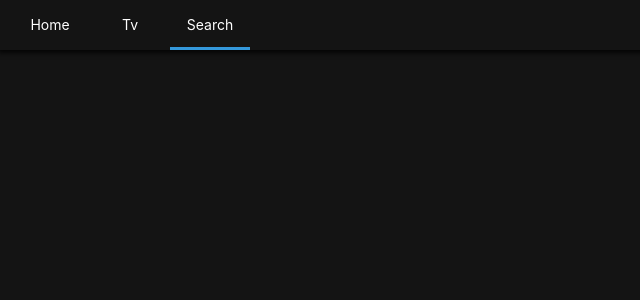
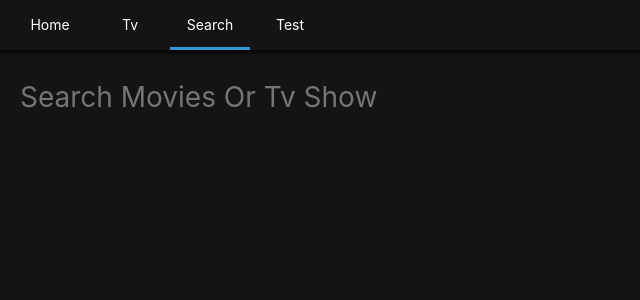
Before and after one commit to junhoKims/krakflix, a React (Create React App) app: page /search in a window 1280 px wide. Shown: the top 300 px of the page, without its empty margins (0-640 px from the left). Built offline with nearby package versions, Linux system fonts and the light colour scheme.

Commit message:
sample code) posts paging

```diff
--- a/src/Components/Header.js
+++ b/src/Components/Header.js
@@ -47,6 +47,9 @@ export default withRouter(({location: { pathname }}) => (
             <Item current={pathname === '/search'}>
                 <SLink to='/search'>Search</SLink>
             </Item>
+            <Item current={pathname === '/test'}>
+                <SLink to='/test'>Test</SLink>
+            </Item>
         </HeaderListUl>
     </Header>
 ));
--- /dev/null
+++ b/src/Components/Pagination.js
@@ -0,0 +1,50 @@
+import React from 'react';
+import styled from 'styled-components';
+
+const List = styled.ul`
+    display: inline-flex;
+    margin-top: 16px;
+    margin-left: 16px;
+    border-color: white;
+    justify-content: flex-start;
+    align-items: flex-start;
+    border: 1px solid;
+`;
+
+const Item = styled.li`
+    padding: 12px;
+    background-color: ${props => props.isActive ? 'white' : 'black'};
+    :not(:last-child) {
+        border-right: 1px white solid;
+    }
+`;
+
+const PageNumber = styled.span`
+    color: ${props => props.isActive ? 'black' : 'white'};
+`;
+
+
+const Pagination = ({ curPage, postPerPage, totalPosts, onChangePage }) => {
+    const pageNumbers = [];
+
+    for(let i=1;i<Math.ceil(totalPosts / postPerPage);i++) {
+        pageNumbers.push(i)
+    }
+
+    return (
+        <nav>
+            <List>
+                {pageNumbers.map(page => (
+                    <Item
+                        key={page}
+                        isActive={page === curPage}
+                        onClick={() => onChangePage(page)}>
+                        <PageNumber isActive={page === curPage}>{page}</PageNumber>
+                    </Item>
+                ))}
+            </List>
+        </nav>
+    )
+}
+
+export default Pagination;
--- /dev/null
+++ b/src/Components/Posts.js
@@ -0,0 +1,20 @@
+import React from 'react';
+
+const Posts = ({ posts, loading }) => {
+    if (loading) {
+        return <h2>Loading ...</h2>
+    }
+
+    return (
+        <ul>
+            {posts && posts.length > 0 ?
+                posts.map(post => (
+                    <li key={post.id} className=''>
+                        {post.title}
+                    </li>
+                )) : null}
+        </ul>
+    )
+}
+
+export default Posts;
--- a/src/Components/Router.js
+++ b/src/Components/Router.js
@@ -5,7 +5,7 @@ import Home from 'Routes/Home';
 import Tv from 'Routes/Tv';
 import Search from 'Routes/Search';
 import Detail from 'Routes/Detail';
-
+import Test from 'Routes/Test';
 
 export default () => (
     <Router>
@@ -17,6 +17,7 @@ export default () => (
             <Route path='/search' exact component={Search} />
             <Route path='/movie/:id' exact component={Detail} />
             <Route path='/show/:id' exact component={Detail} />
+            <Route path='/test' exact component={Test} />
             <Redirect from='*' to='/'/>
         </Switch>
     </Router>
--- a/src/Routes/Home/HomePresneter.js
+++ b/src/Routes/Home/HomePresneter.js
@@ -5,7 +5,7 @@ import Section from 'Components/Section';
 import Loader from 'Components/Loader';
 
 const Container = styled.div`
-    padding: 0px 10px;
+    padding: 0px 20px;
 `;
 
 const HomePresenter = ({ nowPlaying ,upcoming ,popular, error, loading}) =>
--- a/src/Routes/Search/SearchContainer.js
+++ b/src/Routes/Search/SearchContainer.js
@@ -1,17 +1,23 @@
 import React from 'react';
-import SearchPresneter from './SearchPresneter';
+import SearchPresenter from './SearchPresenter';
 import { moviesApi, tvApi } from '../../apis'
 
 export default class extends React.Component {
     state = {
-        movieResult: null,
-        tvResult: null,
+        movieResults: null,
+        tvResults: null,
         searchTerm: '',
         error: null,
         loading: false
     }
 
-    handleSubmit = () => {
+    updateTerm = event => {
+        const { target: { value }} = event;
+        this.setState({ searchTerm: value });
+    }
+
+    handleSubmit = (event) => {
+        event.preventDefault();
         const { searchTerm } = this.state;
         if (searchTerm !== ''){
             this.searchByTerm();
@@ -22,10 +28,9 @@ export default class extends React.Component {
         const { searchTerm } = this.state;
         try {
             this.setState({ loading: true });
-
-            const movieResult = await moviesApi.search(searchTerm);
-            const tvResult = await tvApi.search(searchTerm);
-            this.setState({ movieResult, tvResult });
+            const { data: { results: movieResults }} = await moviesApi.search(searchTerm);
+            const { data: { results: tvResults }} = await tvApi.search(searchTerm);
+            this.setState({ movieResults, tvResults });
         } catch {
             this.setState({ error: 'Can\'t find movies info' });
         } finally {
@@ -34,15 +39,17 @@ export default class extends React.Component {
     }
 
     render() {
-        const { movieResult, tvResult, searchTerm, error, loading } = this.state;
+        const { movieResults, tvResults, searchTerm, error, loading } = this.state;
         return (
-            <SearchPresneter
-                movieResult={movieResult}
-                tvResult={tvResult}
+            <SearchPresenter
+                movieResults={movieResults}
+                tvResults={tvResults}
                 searchTerm={searchTerm}
                 error={error}
                 loading={loading}
-                handleSubmit={() => this.handleSubmit}
+                handleSubmit={this.handleSubmit}
+                updateTerm={this.updateTerm}
+
             />
         )
     }
--- /dev/null
+++ b/src/Routes/Search/SearchPresenter.js
@@ -0,0 +1,65 @@
+import React from 'react';
+import PropTypes from 'prop-types';
+import styled from 'styled-components';
+import Loader from 'Components/Loader';
+import Section from 'Components/Section';
+
+const Container = styled.div`
+    padding: 0px 20px;
+`;
+
+const Form = styled.form`
+    margin-bottom: 50px;
+`;
+
+const Input = styled.input`
+    all: unset;
+    font-size: 28px;
+    width: 100%;
+`;
+
+const SearchPresenter = ({
+    movieResults,
+    tvResults,
+    searchTerm,
+    error,
+    loading,
+    handleSubmit,
+    updateTerm
+}) => (
+    <Container>
+        <Form onSubmit={handleSubmit}>
+            <Input placeholder='Search Movies Or Tv Show' value={searchTerm} onChange={updateTerm} />
+        </Form>
+        {loading ? <Loader /> : (
+            <>
+                {movieResults && movieResults.length > 0 && (
+                    <Section title='Movie Results'>
+                        {movieResults.map(movie =>  (
+                            <span key={movie.key}>{movie.title}</span>
+                        ))}
+                    </Section>
+                )}
+                {tvResults && tvResults.length > 0 && (
+                    <Section title='Tv Results'>
+                        {tvResults.map(show =>  (
+                            <span key={show.key}>{show.name}</span>
+                        ))}
+                    </Section>
+                )}
+            </>
+        )}
+    </Container>
+)
+
+SearchPresenter.propTypes = {
+    movieResults: PropTypes.array,
+    tvResults: PropTypes.array,
+    searchTerm: PropTypes.string,
+    error: PropTypes.string,
+    loading: PropTypes.bool.isRequired,
+    handleSubmit: PropTypes.func.isRequired,
+    updateTerm: PropTypes.func.isRequired
+}
+
+export default SearchPresenter;
--- /dev/null
+++ b/src/Routes/Test/index.js
@@ -0,0 +1,44 @@
+import React, { useState, useEffect } from 'react';
+import { testApi } from 'apis';
+import Posts from 'Components/Posts';
+import Pagination from 'Components/Pagination';
+
+function Test() {
+    const [posts, setPosts] = useState([]);
+    const [loading, setLoading] = useState(false);
+    const [curPage, setCurPage] = useState(1);
+    const [postPerPage, sestPostPerPage] = useState(10);
+
+    useEffect(() => {
+        const fetchPosts = async () => {
+            setLoading(true);
+            const { data } = await testApi.getPosts();
+            setPosts(data);
+            setLoading(false);
+        }
+        fetchPosts();
+    }, []);
+
+    const indexOfPageLast = curPage * postPerPage;
+    const indexOfPageFirst = indexOfPageLast - postPerPage;
+    const curPosts = posts.slice(indexOfPageFirst, indexOfPageLast);
+
+    const clickPagination = (page) => {
+        setCurPage(page);
+    }
+
+    return (
+        <div>
+            <h1>My Docs</h1>
+            <Posts posts={curPosts} loading={loading} />
+            <Pagination
+                curPage={curPage}
+                postPerPage={postPerPage}
+                totalPosts={posts.length}
+                onChangePage={clickPagination}
+            />
+        </div>
+    )
+}
+
+export default Test;
--- a/src/Routes/Tv/TvPresneter.js
+++ b/src/Routes/Tv/TvPresneter.js
@@ -5,7 +5,7 @@ import Section from 'Components/Section';
 import Loader from 'Components/Loader';
 
 const Container = styled.div`
-    padding: 0px 10px;
+    padding: 0px 20px;
 `;
 
 const TVPresenter = ({ topRated ,popular ,airingToday, error, loading}) =>
--- a/src/apis.js
+++ b/src/apis.js
@@ -17,10 +17,10 @@ export const moviesApi = {
             append_to_response: 'videos'
         }
     }),
-    search: term => api.get('search/movie', {
-        params: {
-            query: encodeURIComponent(term)
-        }
+    search: term => api.get("search/movie", {
+      params: {
+        query: encodeURIComponent(term)
+      }
     })
 }
 
@@ -40,4 +40,8 @@ export const tvApi = {
     })
 }
 
+export const testApi = {
+  getPosts: () => axios.get('https://jsonplaceholder.typicode.com/posts')
+}
+
 export default api;
```
Also changed, not shown: src/Routes/Search/SearchPresneter.js (deleted, +0 -16 lines).
